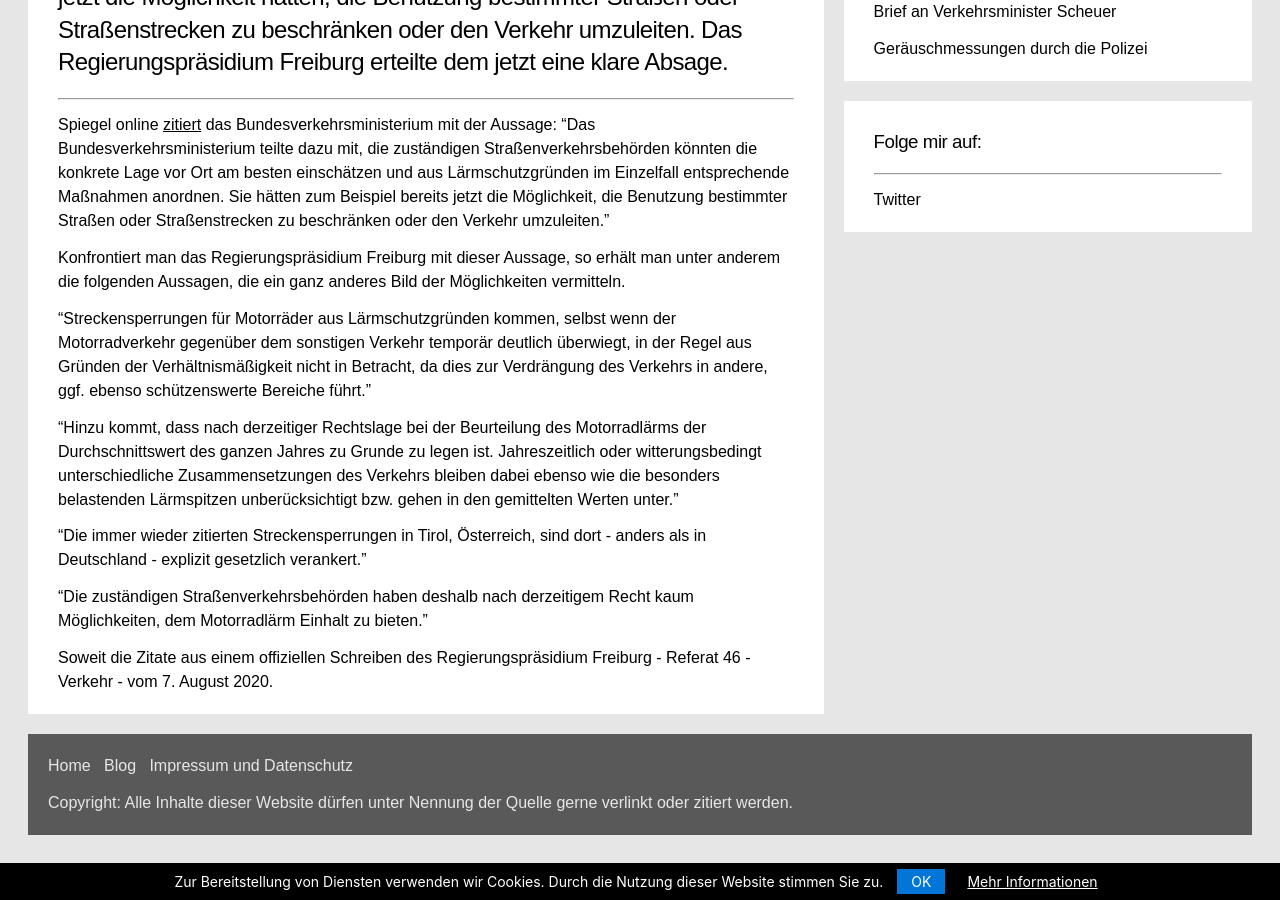
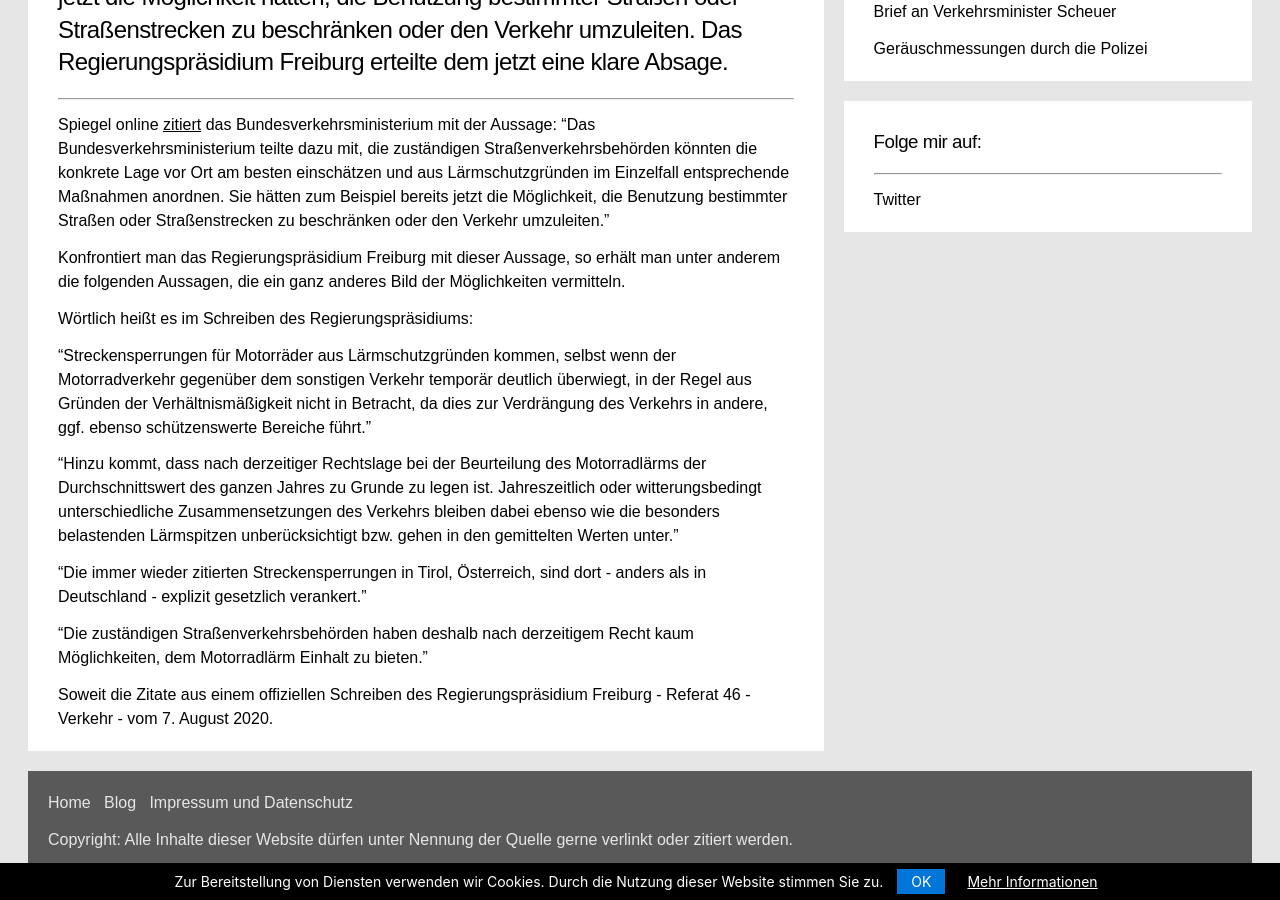
Before and after one commit to rettet-die-stille/rettet-die-stille.github.io, a Jekyll site: the page built from _posts/2020-08-08-regierungspraesidium-widerspricht-verkehrsminster-scheuer.md, in a window 1280 px wide and 900 px high, scrolled down 771 px. Built offline with Jekyll 4.4.1, drawn with Linux system fonts in a browser that asks for light colours.

Commit message:
Update 2020-08-08-regierungspraesidium-widerspricht-verkehrsminster-scheuer.md

```diff
--- a/_posts/2020-08-08-regierungspraesidium-widerspricht-verkehrsminster-scheuer.md
+++ b/_posts/2020-08-08-regierungspraesidium-widerspricht-verkehrsminster-scheuer.md
@@ -9,6 +9,8 @@ Spiegel online <span style="text-decoration: underline;">[zitiert](https://www.s
 
 Konfrontiert man das Regierungspräsidium Freiburg mit dieser Aussage, so erhält man unter anderem die folgenden Aussagen, die ein ganz anderes Bild der Möglichkeiten vermitteln.
 
+Wörtlich heißt es im Schreiben des Regierungspräsidiums:
+
 "Streckensperrungen für Motorräder aus Lärmschutzgründen kommen, selbst wenn der Motorradverkehr gegenüber dem sonstigen Verkehr temporär deutlich überwiegt, in der Regel aus Gründen der Verhältnismäßigkeit nicht in Betracht, da dies zur Verdrängung des Verkehrs in andere, ggf. ebenso schützenswerte Bereiche führt."
 
 "Hinzu kommt, dass nach derzeitiger Rechtslage bei der Beurteilung des Motorradlärms der Durchschnittswert des ganzen Jahres zu Grunde zu legen ist. Jahreszeitlich oder witterungsbedingt unterschiedliche Zusammensetzungen des Verkehrs bleiben dabei ebenso wie die besonders belastenden Lärmspitzen unberücksichtigt bzw. gehen in den gemittelten Werten unter."
```
